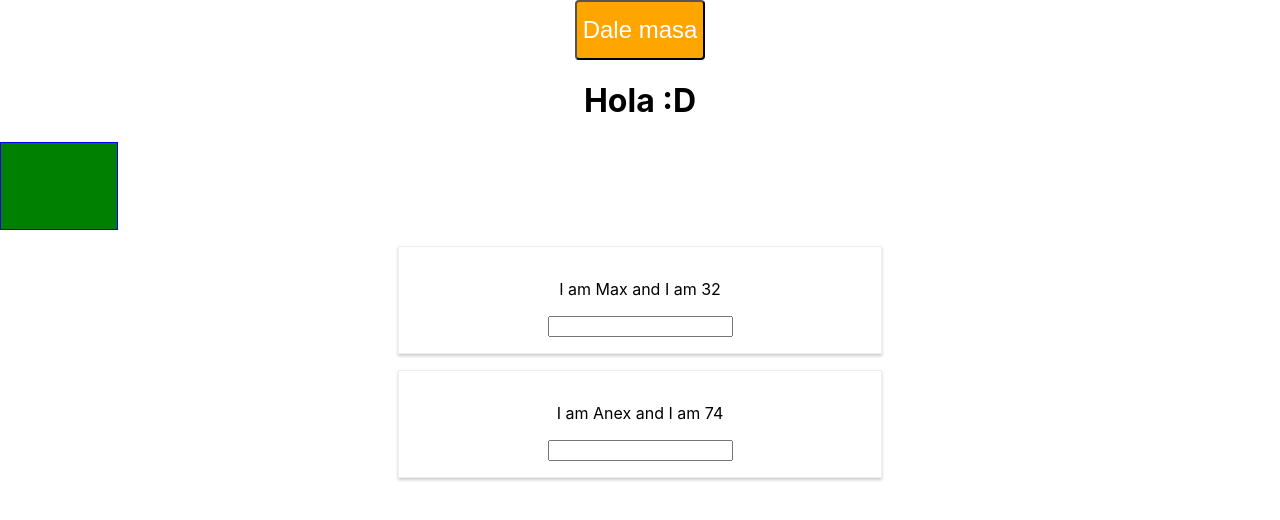
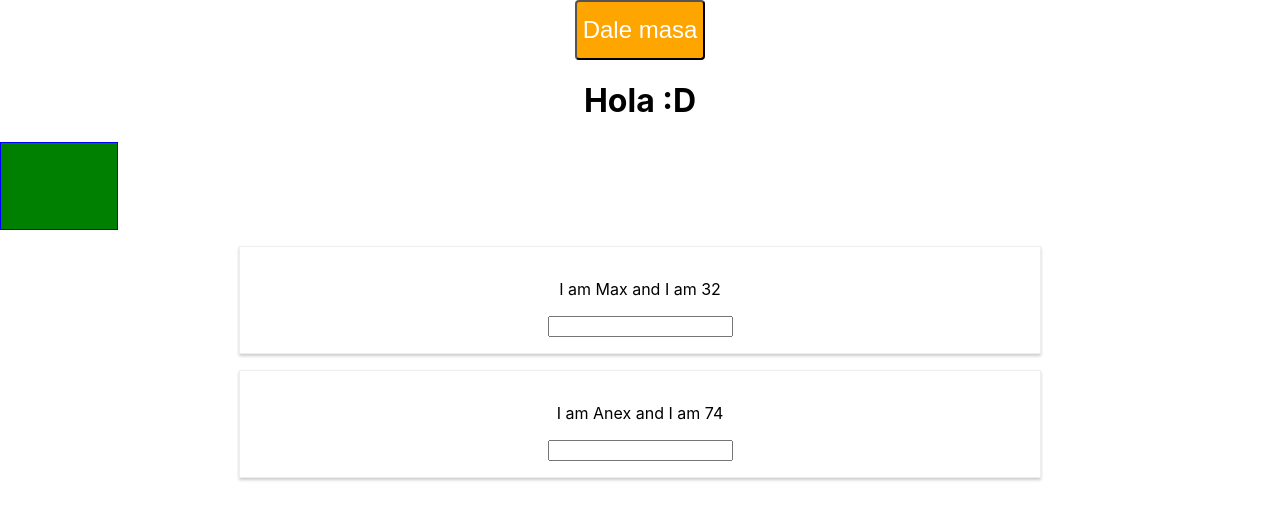
Before and after one commit to sriwerner/react-styling-test, a React (Create React App) app: page / in a window 1280 px wide. Shown: the top 520 px of the page. Built offline with nearby package versions, Linux system fonts and the light colour scheme.

Commit message:
clean code

```diff
--- a/src/App.js
+++ b/src/App.js
@@ -1,7 +1,6 @@
 import React, { Component } from 'react';
 import './App.css';
 import Button from './components/Button/Button';
-import Radium, {StyleRoot} from 'radium';
 import Person from './components/Person/Person';
 
 class App extends Component {
@@ -58,10 +57,6 @@
       padding: '8px',
       cursor: 'pointer',
       backgroundColor: 'green',
-      ':hover': {
-        backgroundColor: 'lightgreen',
-        color: 'black'
-      }
     }
 
     const btnClasses = [];
@@ -70,25 +65,19 @@
       text = "";
       btnClasses.push("orange2");
       style.backgroundColor = 'red';
-      style[':hover'] = {
-        backgroundColor: 'salmon',
-        color: 'black'
-      }
     } else {
       btnClasses.push("orange");
     }
 
     return (
-      <StyleRoot>
         <div className="App">
           <Button text='Dale masa' click={()=>this.onClickHandler()} style={btnClasses.map(it=>it)}/>
           <h1>{text}</h1>
           <div style={style}></div>
           {persons}
         </div>
-      </StyleRoot>
     );
   }
 }
 
-export default Radium(App);
+export default App;
--- a/src/components/Person/Person.js
+++ b/src/components/Person/Person.js
@@ -1,18 +1,11 @@
 import React from "react";
-import Radium from 'radium';
 
 import './Person.css';
 
 const person = (props) => {
 
-    const style = {
-        '@media (min-width: 500px)': {
-            width: '450px'
-        }
-    }
-
     return(
-        <div className='Person' style={style}>
+        <div className='Person'>
             <p onClick={props.click}>I am {props.name} and I am {props.age}</p>
             <p>{props.children}</p>
             <input type='text' onChange={props.changed} value={props.onChange}/>
@@ -20,4 +13,4 @@
     )
 }
 
-export default Radium(person);
+export default person;
```
